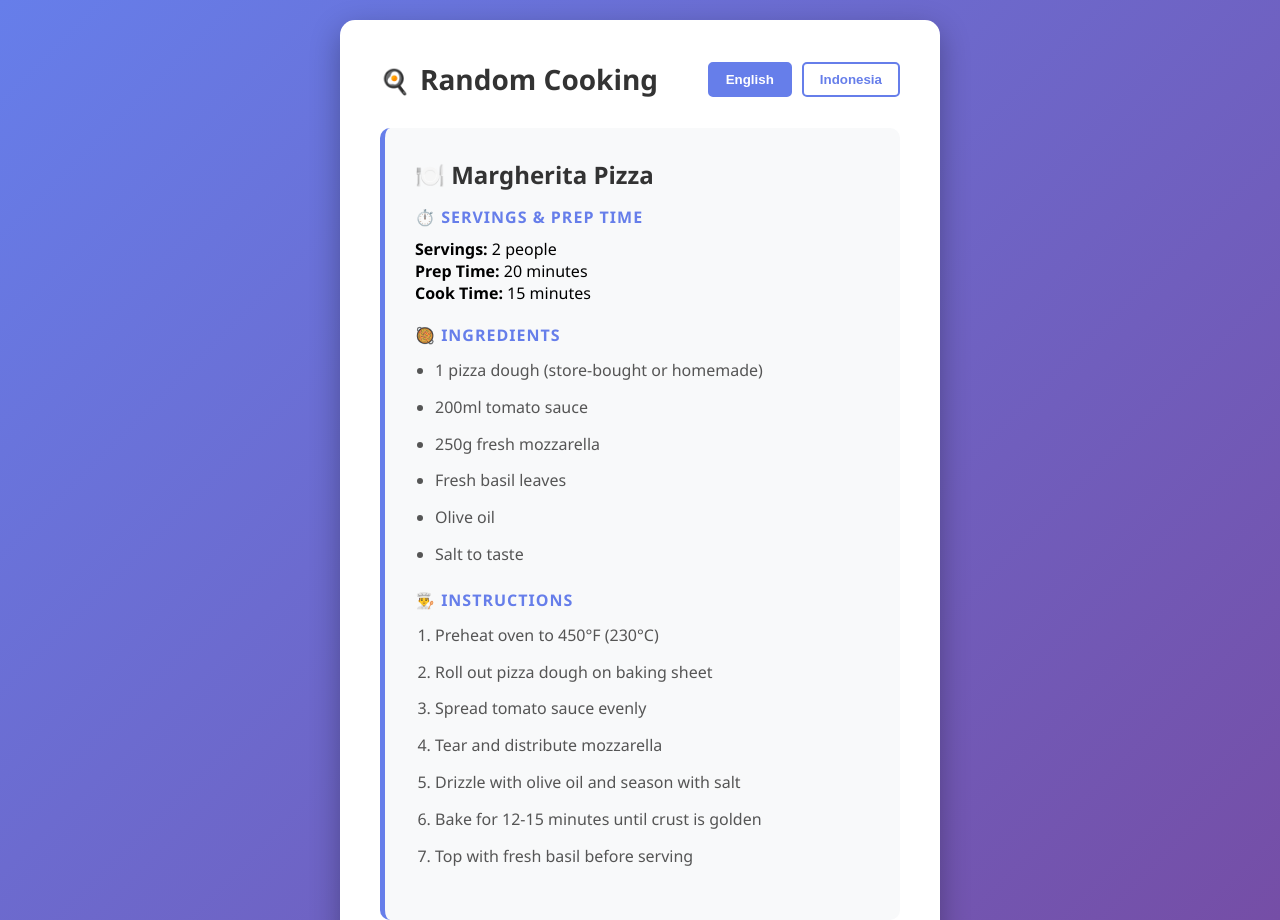
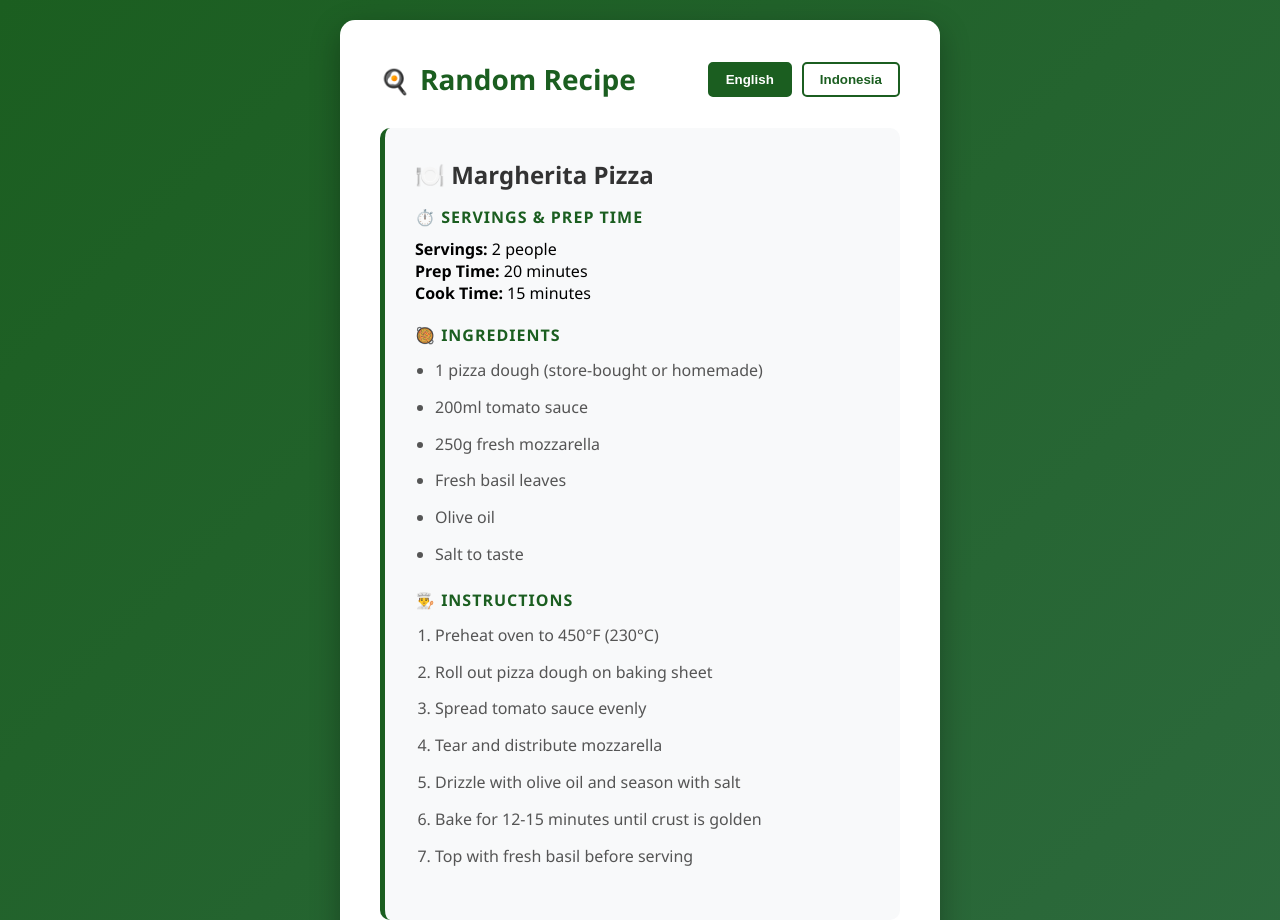
Before and after one commit to aleshazahirasiregar-oss/Cooking-Recipe, a plain HTML site: page index.html in a window 1280 px wide. Shown: the top 920 px of the page. Drawn offline with Linux system fonts and the light colour scheme.

Commit message:
Update: Change H1 to 'Random Recipe' and background gradient to dark green

```diff
--- a/index.html
+++ b/index.html
@@ -13,7 +13,7 @@
 
         body {
             font-family: 'Segoe UI', Tahoma, Geneva, Verdana, sans-serif;
-            background: linear-gradient(135deg, #667eea 0%, #764ba2 100%);
+            background: linear-gradient(135deg, #1b5e20 0%, #2d6a3e 100%);
             min-height: 100vh;
             display: flex;
             justify-content: center;
@@ -40,7 +40,7 @@
         }
 
         .header h1 {
-            color: #333;
+            color: #1b5e20;
             font-size: 28px;
         }
 
@@ -51,9 +51,9 @@
 
         .language-selector button {
             padding: 8px 16px;
-            border: 2px solid #667eea;
+            border: 2px solid #1b5e20;
             background: white;
-            color: #667eea;
+            color: #1b5e20;
             border-radius: 5px;
             cursor: pointer;
             font-weight: 600;
@@ -61,13 +61,13 @@
         }
 
         .language-selector button.active {
-            background: #667eea;
+            background: #1b5e20;
             color: white;
         }
 
         .language-selector button:hover {
             transform: translateY(-2px);
-            box-shadow: 0 5px 15px rgba(102, 126, 234, 0.4);
+            box-shadow: 0 5px 15px rgba(27, 94, 32, 0.4);
         }
 
         .recipe-card {
@@ -75,7 +75,7 @@
             border-radius: 10px;
             padding: 30px;
             margin-bottom: 20px;
-            border-left: 5px solid #667eea;
+            border-left: 5px solid #1b5e20;
         }
 
         .recipe-card h2 {
@@ -89,7 +89,7 @@
         }
 
         .recipe-section h3 {
-            color: #667eea;
+            color: #1b5e20;
             font-size: 16px;
             margin-bottom: 10px;
             text-transform: uppercase;
@@ -123,14 +123,14 @@
         }
 
         .btn-primary {
-            background: #667eea;
+            background: #1b5e20;
             color: white;
         }
 
         .btn-primary:hover {
-            background: #5568d3;
+            background: #145a1a;
             transform: translateY(-2px);
-            box-shadow: 0 5px 15px rgba(102, 126, 234, 0.4);
+            box-shadow: 0 5px 15px rgba(27, 94, 32, 0.4);
         }
 
         .btn-secondary {
@@ -145,7 +145,7 @@
 
         .loading {
             text-align: center;
-            color: #667eea;
+            color: #1b5e20;
             font-weight: 600;
         }
 
@@ -177,7 +177,7 @@
 <body>
     <div class="container">
         <div class="header">
-            <h1><span class="emoji">🍳</span>Random Cooking</h1>
+            <h1><span class="emoji">🍳</span>Random Recipe</h1>
             <div class="language-selector">
                 <button id="langEn" class="active" onclick="switchLanguage('en')">English</button>
                 <button id="langId" onclick="switchLanguage('id')">Indonesia</button>
```
